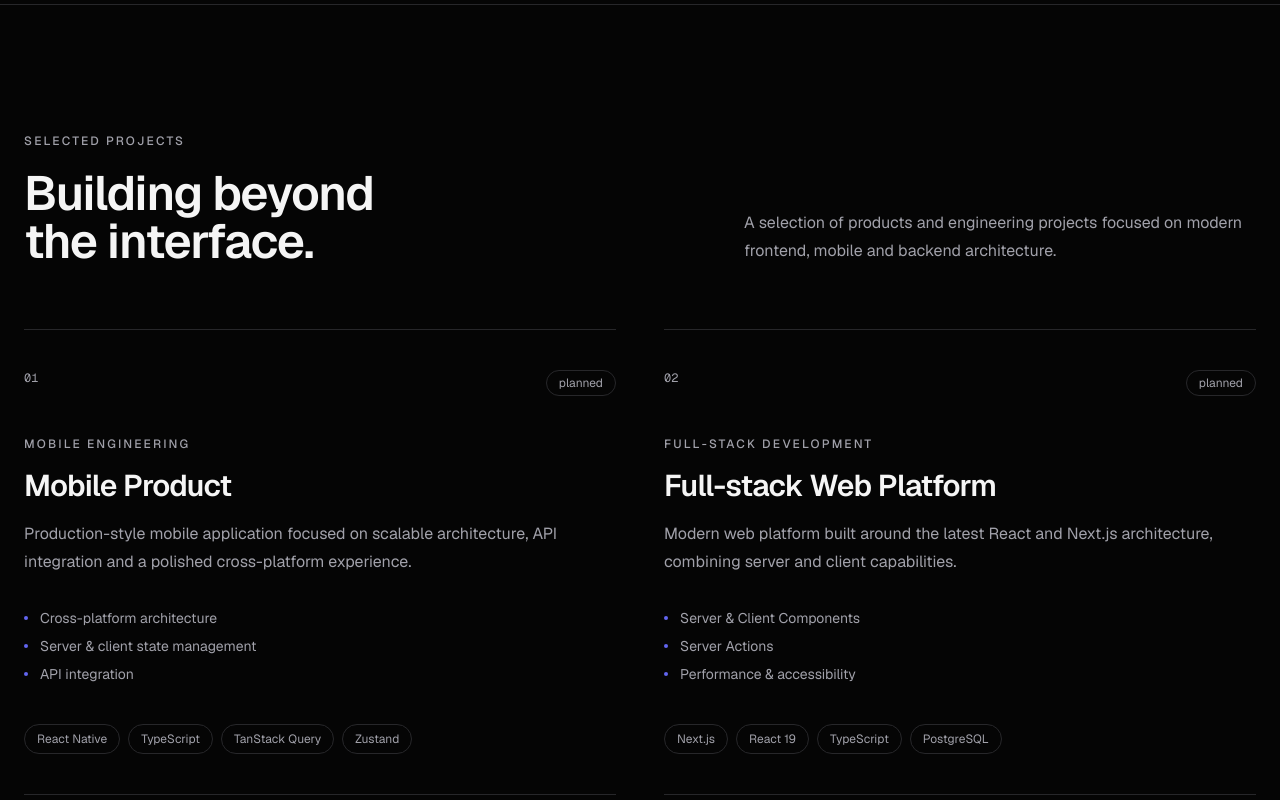
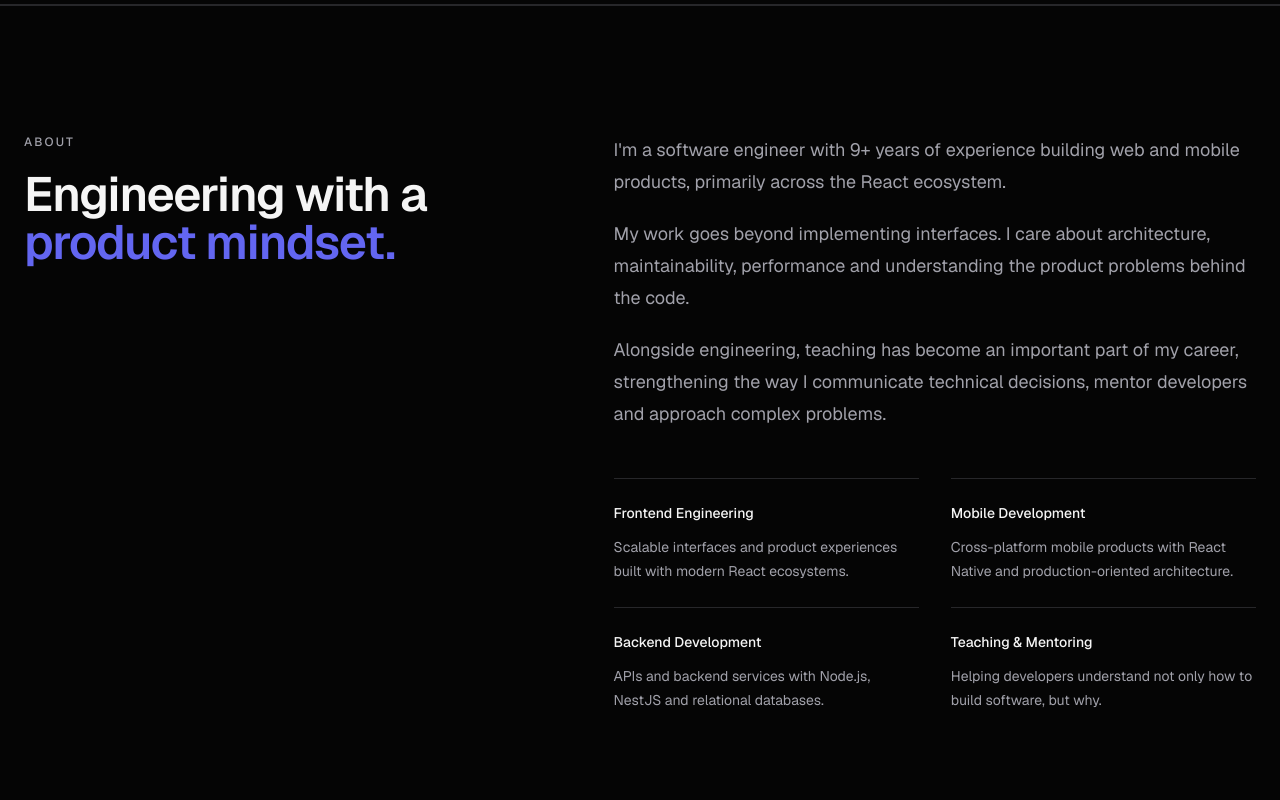
Before and after one commit to DanielDiSalvo/daniel-disalvo-portfolio, a Next.js app: page / in a window 1280 px wide. Shown: the part 1040-1840 px from the top of the page. Built offline with nearby package versions, Linux system fonts and the light colour scheme.

Commit message:
feat: add about section

```diff
--- a/src/app/page.tsx
+++ b/src/app/page.tsx
@@ -3,6 +3,7 @@ import Hero from "@/components/sections/Hero/Hero";
 import TechOverview from "@/components/sections/TechOverview/TechOverview";
 import SelectedProjects from "@/components/sections/SelectedProjects/SelectedProjects";
 import Experience from "@/components/sections/Experience/Experience";
+import About from "@/components/sections/About/About";
 
 export default function Home() {
   return (
@@ -12,6 +13,7 @@ export default function Home() {
       <main>
         <Hero />
         <TechOverview />
+        <About />
         <SelectedProjects />
         <Experience />
       </main>
--- /dev/null
+++ b/src/components/sections/About/About.tsx
@@ -0,0 +1,61 @@
+import { expertise } from "./data";
+
+const About = () => {
+  return (
+    <section id="about" className="border-t border-border">
+      <div className="mx-auto max-w-7xl px-6 py-24 lg:py-32">
+        <div className="grid gap-16 lg:grid-cols-[0.9fr_1.1fr]">
+          <div>
+            <p className="text-xs font-medium tracking-[0.18em] text-muted">
+              ABOUT
+            </p>
+
+            <h2 className="mt-5 text-4xl font-semibold tracking-tight md:text-5xl">
+              Engineering with a
+              <br />
+              <span className="text-accent">product mindset.</span>
+            </h2>
+          </div>
+
+          <div>
+            <div className="max-w-2xl space-y-5 text-base leading-7 text-muted md:text-lg md:leading-8">
+              <p>
+                I&apos;m a software engineer with 9+ years of experience
+                building web and mobile products, primarily across the React
+                ecosystem.
+              </p>
+
+              <p>
+                My work goes beyond implementing interfaces. I care about
+                architecture, maintainability, performance and understanding the
+                product problems behind the code.
+              </p>
+
+              <p>
+                Alongside engineering, teaching has become an important part of
+                my career, strengthening the way I communicate technical
+                decisions, mentor developers and approach complex problems.
+              </p>
+            </div>
+
+            <div className="mt-12 grid gap-x-8 sm:grid-cols-2">
+              {expertise.map(({ title, description }) => (
+                <div key={title} className="border-t border-border py-6">
+                  <h3 className="text-sm font-medium text-foreground">
+                    {title}
+                  </h3>
+
+                  <p className="mt-3 text-sm leading-6 text-muted">
+                    {description}
+                  </p>
+                </div>
+              ))}
+            </div>
+          </div>
+        </div>
+      </div>
+    </section>
+  );
+};
+
+export default About;
--- /dev/null
+++ b/src/components/sections/About/data.ts
@@ -0,0 +1,22 @@
+export const expertise = [
+  {
+    title: "Frontend Engineering",
+    description:
+      "Scalable interfaces and product experiences built with modern React ecosystems.",
+  },
+  {
+    title: "Mobile Development",
+    description:
+      "Cross-platform mobile products with React Native and production-oriented architecture.",
+  },
+  {
+    title: "Backend Development",
+    description:
+      "APIs and backend services with Node.js, NestJS and relational databases.",
+  },
+  {
+    title: "Teaching & Mentoring",
+    description:
+      "Helping developers understand not only how to build software, but why.",
+  },
+];
```
